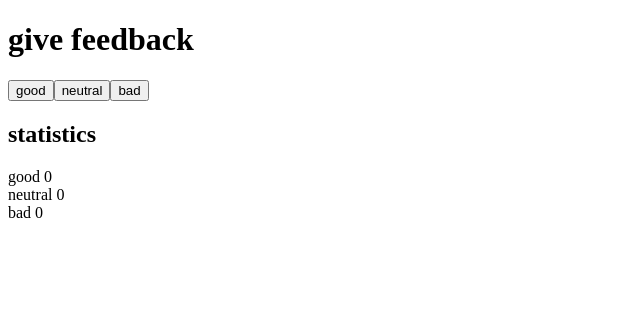
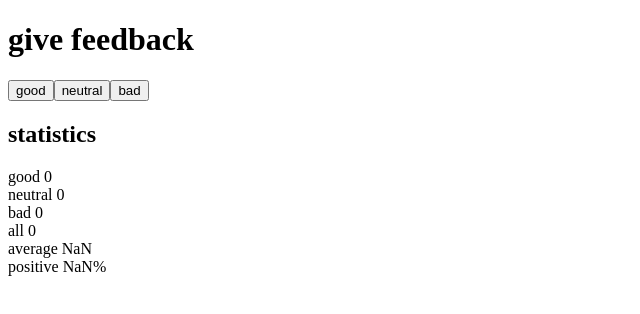
Before and after one commit to ElliotNewtonMiller/FullStackOpenExercises, a React (Vite) app in the folder part1/unicafe/: page / in a window 1280 px wide. Shown: the top 314 px of the page, without its empty margins (0-640 px from the left). Built offline with nearby package versions, Linux system fonts and the light colour scheme.

Commit message:
complete exercise 1.7

```diff
--- a/part1/unicafe/src/App.jsx
+++ b/part1/unicafe/src/App.jsx
@@ -14,6 +14,9 @@ const App = () => {
   const incrementNeutral = () => setNeutral(neutral + 1)
   const incrementBad = () => setBad(bad + 1)
 
+  const all = good + neutral + bad
+  const average = (good - bad) / all
+
   return (
     <div>
       <h1>give feedback</h1>
@@ -24,6 +27,9 @@ const App = () => {
       <div>good {good}</div>
       <div>neutral {neutral}</div>
       <div>bad {bad}</div>
+      <div>all {all}</div>
+      <div>average {average}</div>
+      <div>positive {good*100/all}%</div>
     </div>
   )
 }
```
